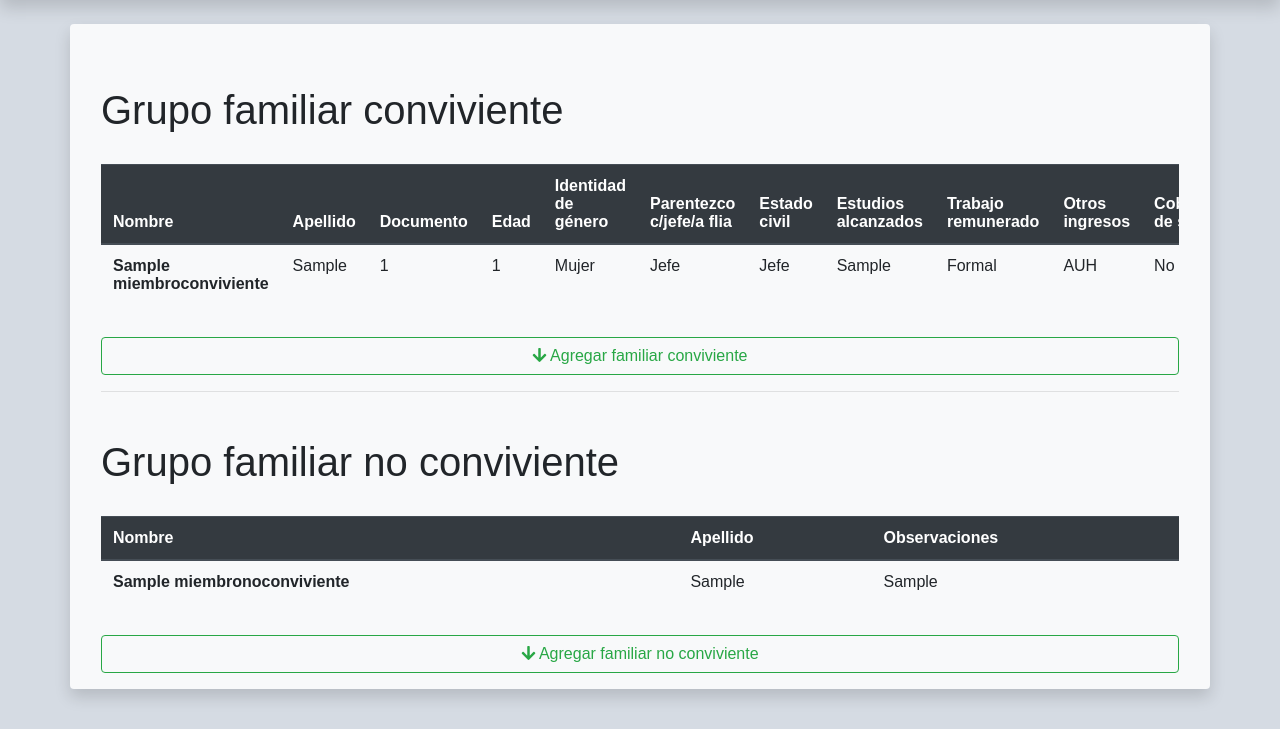
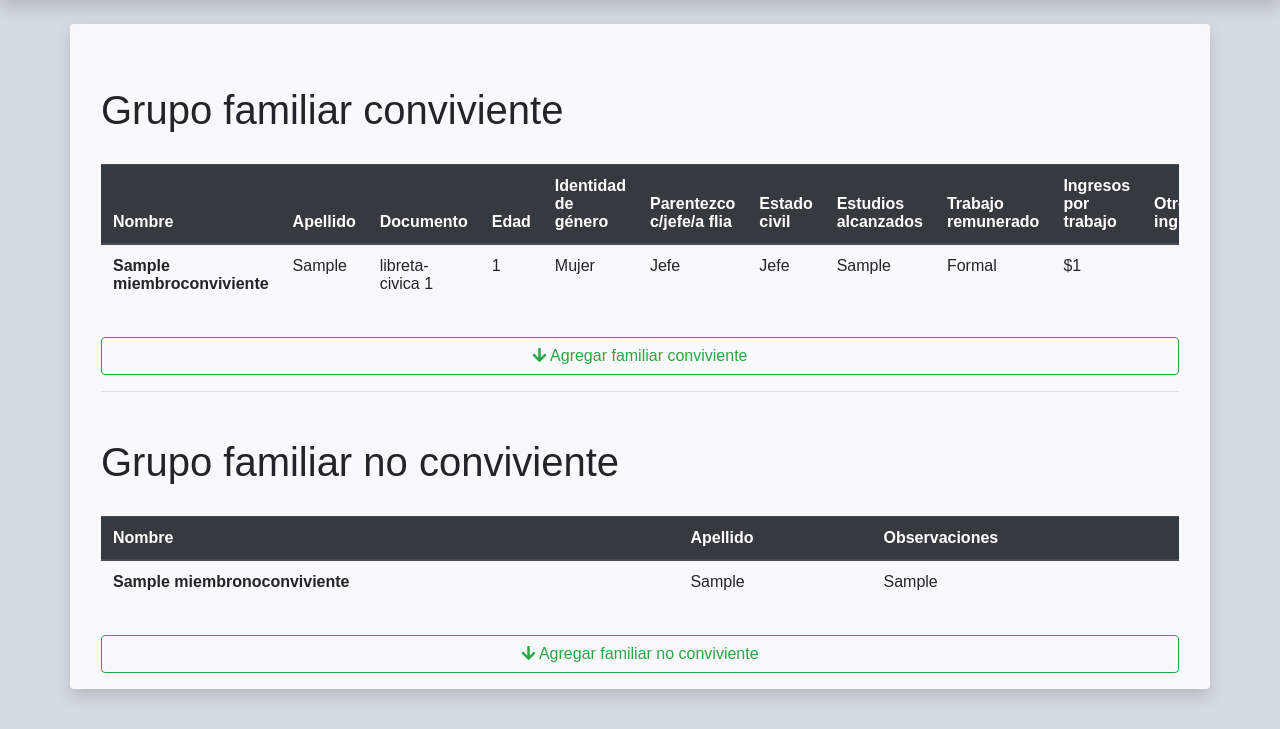
Before and after one commit to lleps/coincido, a Django app: page /grupofamiliar/1/ in a window 1280 px wide. Shown: the part 58-787 px from the top of the page. Run offline with Django 3.2, Linux system fonts and the light colour scheme; tables that the repository leaves empty hold one stand-in row (values such as "Sample post"); grey boxes marked "Sample" are stand-in pictures; some libraries are stand-ins or nearby versions; some web fonts are replaced.

Commit message:
agregados otros ingresos con multiple seleccion

```diff
--- a/polls/admin.py
+++ b/polls/admin.py
@@ -39,3 +39,4 @@ admin.site.register(Beneficiario)
 admin.site.register(BeneficiarioFamilia)
 admin.site.register(MiembroConviviente)
 admin.site.register(MiembroNoConviviente)
+admin.site.register(TipoDePlan)
--- a/polls/models.py
+++ b/polls/models.py
@@ -99,6 +99,13 @@ class Beneficiario(models.Model):
     )
 
 
+class TipoDePlan(models.Model):
+    nombre = models.CharField(max_length=50)
+
+    def __str__(self):
+        return self.nombre
+
+
 # Define un conviviente de un beneficiario
 class MiembroConviviente(models.Model):
     ESTADO_CIVIL_CHOICES = [
@@ -186,7 +193,8 @@ class MiembroConviviente(models.Model):
     estado_civil = models.CharField(max_length=80, verbose_name="Estado civíl", choices=PARENTESCO_CHOICES)
     estudios_alcanzados = models.CharField(verbose_name="Estudios alcanzados", max_length=50)
     trabajo_remunerado = models.CharField(max_length=80, choices=TRABAJO_REMUNERADO_CHOICES)
-    otros_ingresos = models.CharField(max_length=80, choices=OTROS_INGRESOS_CHOICES)
+    ingresos_por_trabajo = models.IntegerField()
+    planes = models.ManyToManyField(TipoDePlan, verbose_name="Otros ingresos")
     cobertura_de_salud = models.CharField(max_length=80, choices=COBERTURA_DE_SALUD_CHOICES)
     discapacidad = models.CharField(max_length=80, choices=DISCAPACIDAD_CHOICES)
     certificado_de_discapacidad = models.CharField(max_length=80, choices=CERTIFICADO_DE_DISCAPACIDAD_CHOICES, default="No")
--- a/polls/templates/polls/detalle.html
+++ b/polls/templates/polls/detalle.html
@@ -83,6 +83,7 @@
             <th scope="col">Estado civil</th>
             <th scope="col">Estudios alcanzados</th>
             <th scope="col">Trabajo remunerado</th>
+            <th scope="col">Ingresos por trabajo</th>
             <th scope="col">Otros ingresos</th>
             <th scope="col">Cobertura de salud</th>
             <th scope="col">Discapacidad</th>
@@ -95,13 +96,14 @@
             <tr>
                 <td>{{ f.nombre }}</td>
                 <td>{{ f.apellido }}</td>
-                <td>{{ f.tipo_documento }} {{ f.numero_de_documento }}</td>
+                <td>{{ f.tipo_de_documento }} {{ f.numero_de_documento }}</td>
                 <td>{{ f.edad }}</td>
                 <td>{{ f.identidad_de_genero }}</td>
                 <td>{{ f.parentesco }}</td>
                 <td>{{ f.estado_civil }}</td>
                 <td>{{ f.estudios_alcanzados }}</td>
                 <td>{{ f.trabajo_remunerado }}</td>
+                <td>${{ f.ingresos_por_trabajo }}</td>
                 <td>{{ f.otros_ingresos }}</td>
                 <td>{{ f.cobertura_de_salud }}</td>
                 <td>{{ f.discapacidad }} ({{ f.certificado_de_discapacidad }})</td>
--- a/polls/templates/polls/grupofamiliar.html
+++ b/polls/templates/polls/grupofamiliar.html
@@ -54,6 +54,7 @@
                     <th scope="col">Estado civil</th>
                     <th scope="col">Estudios alcanzados</th>
                     <th scope="col">Trabajo remunerado</th>
+                    <th scope="col">Ingresos por trabajo</th>
                     <th scope="col">Otros ingresos</th>
                     <th scope="col">Cobertura de salud</th>
                     <th scope="col">Discapacidad</th>
@@ -66,13 +67,14 @@
                     <tr>
                         <th scope="row">{{ f.nombre }}</th>
                         <td>{{ f.apellido }}</td>
-                        <td>{{ f.tipo_documento }} {{ f.numero_de_documento }}</td>
+                        <td>{{ f.tipo_de_documento }} {{ f.numero_de_documento }}</td>
                         <td>{{ f.edad }}</td>
                         <td>{{ f.identidad_de_genero }}</td>
                         <td>{{ f.parentesco }}</td>
                         <td>{{ f.estado_civil }}</td>
                         <td>{{ f.estudios_alcanzados }}</td>
                         <td>{{ f.trabajo_remunerado }}</td>
+                        <td>${{ f.ingresos_por_trabajo }}</td>
                         <td>{{ f.otros_ingresos }}</td>
                         <td>{{ f.cobertura_de_salud }}</td>
                         <td>{{ f.discapacidad }} ({{ f.certificado_de_discapacidad }})</td>
--- a/polls/views.py
+++ b/polls/views.py
@@ -172,6 +172,12 @@ class MiembroConvivienteForm(forms.ModelForm):
         model = MiembroConviviente
         fields = '__all__'
         exclude = ['beneficiario']
+
+    def __init__(self, *args, **kwargs):
+        super(MiembroConvivienteForm, self).__init__(*args, **kwargs)
+
+        self.fields["planes"].widget = forms.CheckboxSelectMultiple()
+        self.fields["planes"].queryset = TipoDePlan.objects.all()
 
 
 class MiembroNoConvivienteForm(forms.ModelForm):
```
